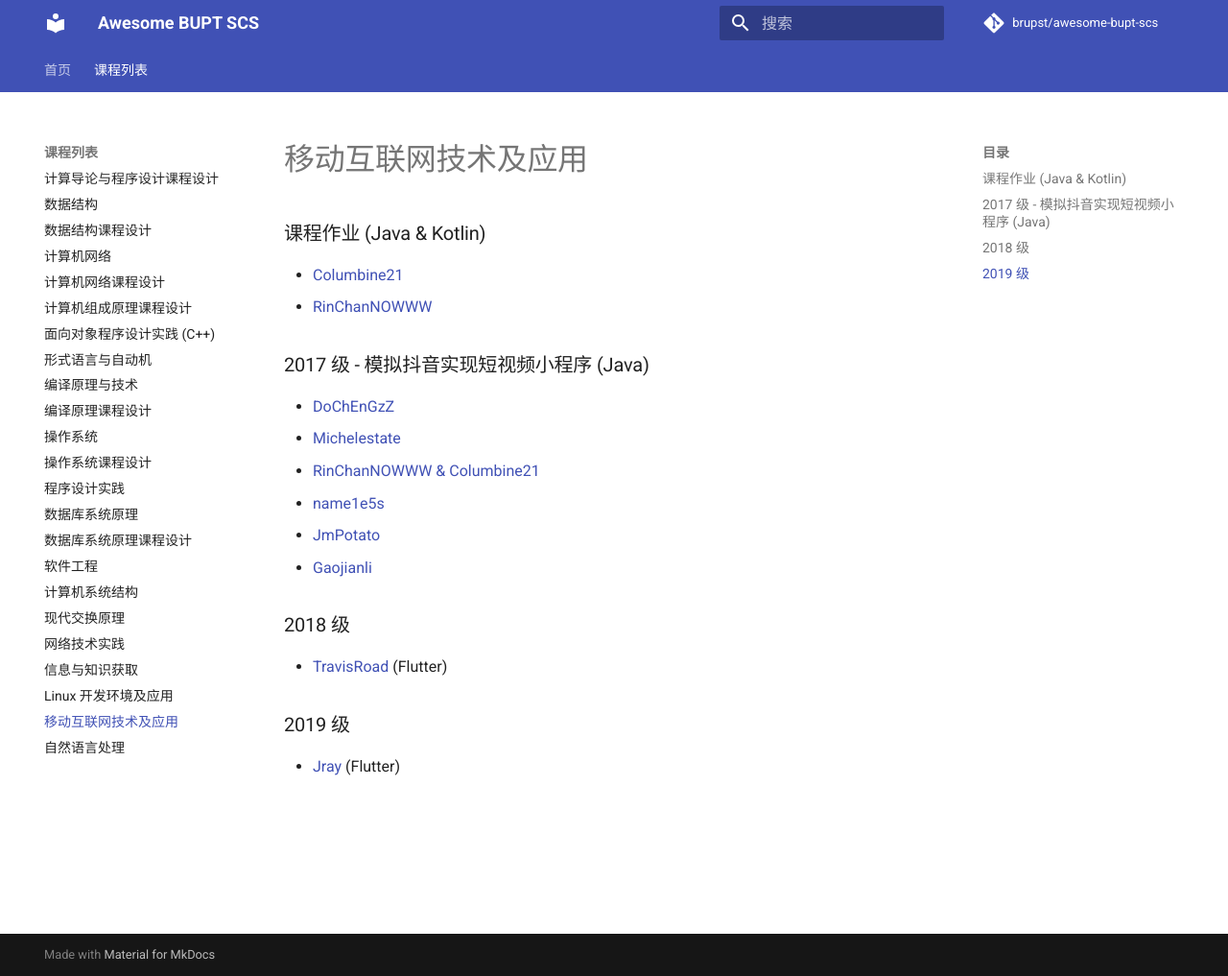
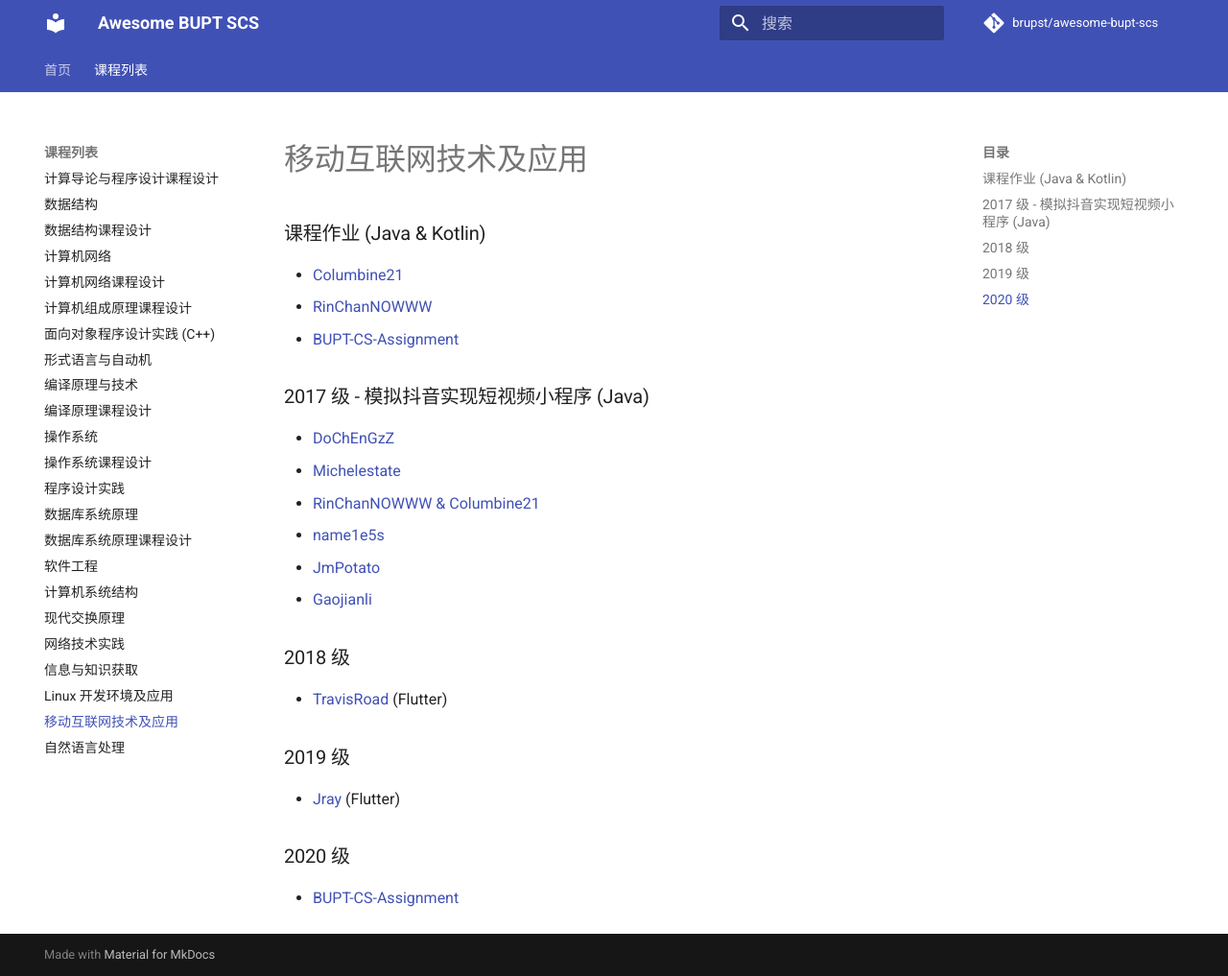
Before and after one commit to brupst/awesome-bupt-scs, an MkDocs documentation site: the page built from projects/Mobile-Internet-Technology-and-Application.md, in a window 1280 px wide and 1017 px high. Shown: the whole window at 96% size. Built offline with MkDocs 1.6.1 and Material for MkDocs 9.7.7, drawn with Linux system fonts in a browser that asks for light colours; comment, search, counter and statistics services are not loaded.

Commit message:
更新：移动互联网技术与应用

```diff
--- a/projects/Mobile-Internet-Technology-and-Application.md
+++ b/projects/Mobile-Internet-Technology-and-Application.md
@@ -4,6 +4,7 @@
 
 * [Columbine21](https://github.com/Columbine21/Android-iOS)
 * [RinChanNOWWW](https://github.com/RinChanNOWWW/Android_Homework)
+* [BUPT-CS-Assignment](https://github.com/BUPT-CS-Assignment/AndroidDevelop)
 
 ### 2017 级 - 模拟抖音实现短视频小程序 (Java)
 
@@ -21,3 +22,6 @@
 ### 2019 级
 
 * [Jray](https://github.com/Jraaay/DDL-Fighter-App-Ver) (Flutter)
+
+### 2020 级
+* [BUPT-CS-Assignment](https://github.com/BUPT-CS-Assignment/AndroidDevelop)
```
